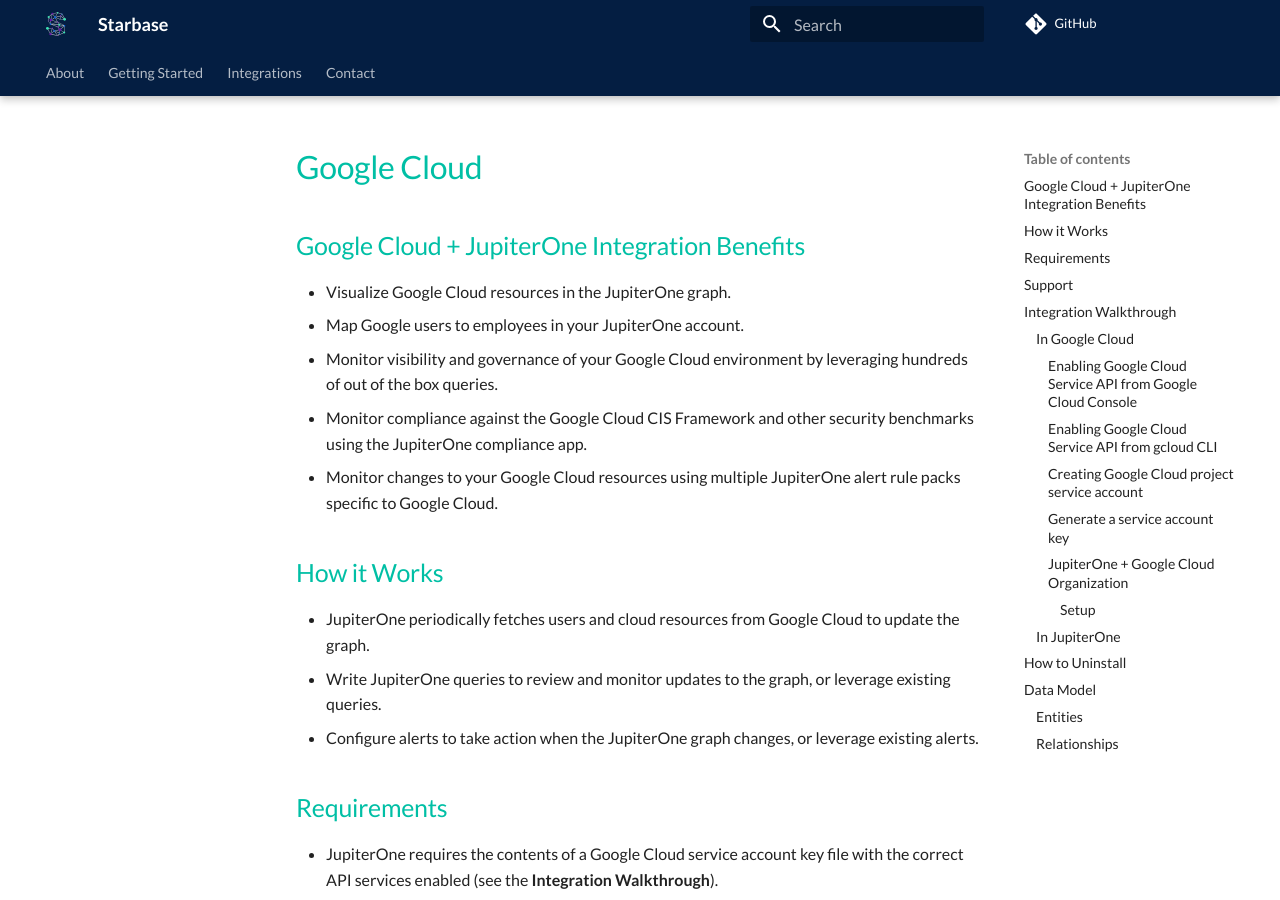
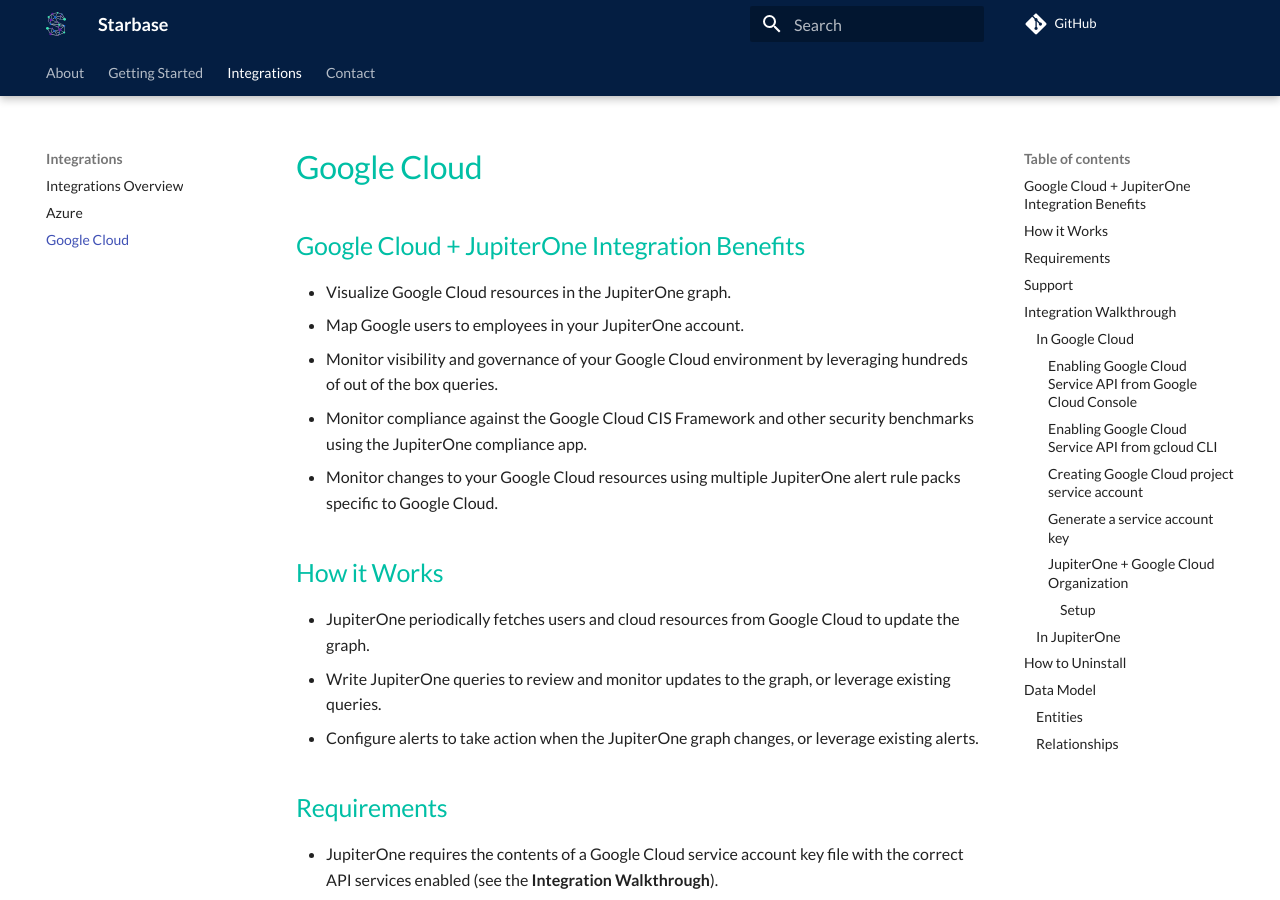
Before and after one commit to JupiterOne/starbase, an MkDocs documentation site: the page built from docs/integrations/google-cloud.md, in a window 1280 px wide and 900 px high. Built offline with MkDocs 1.6.1 and Material for MkDocs 9.7.7, drawn with Linux system fonts in a browser that asks for light colours; comment, search, counter and statistics services are not loaded.

Commit message:
Initial Starbase documentation website

```diff
--- a/mkdocs.yml
+++ b/mkdocs.yml
@@ -10,7 +10,7 @@
   - Integrations:
       - Integrations Overview: integrations/index.md
       - Azure: integrations/azure.md
-      - Google Cloud: integrations/azure.md
+      - Google Cloud: integrations/google-cloud.md
   - Contact: contact.md
 theme:
   name: 'material'
```
Also changed, not shown: 1 other file.
